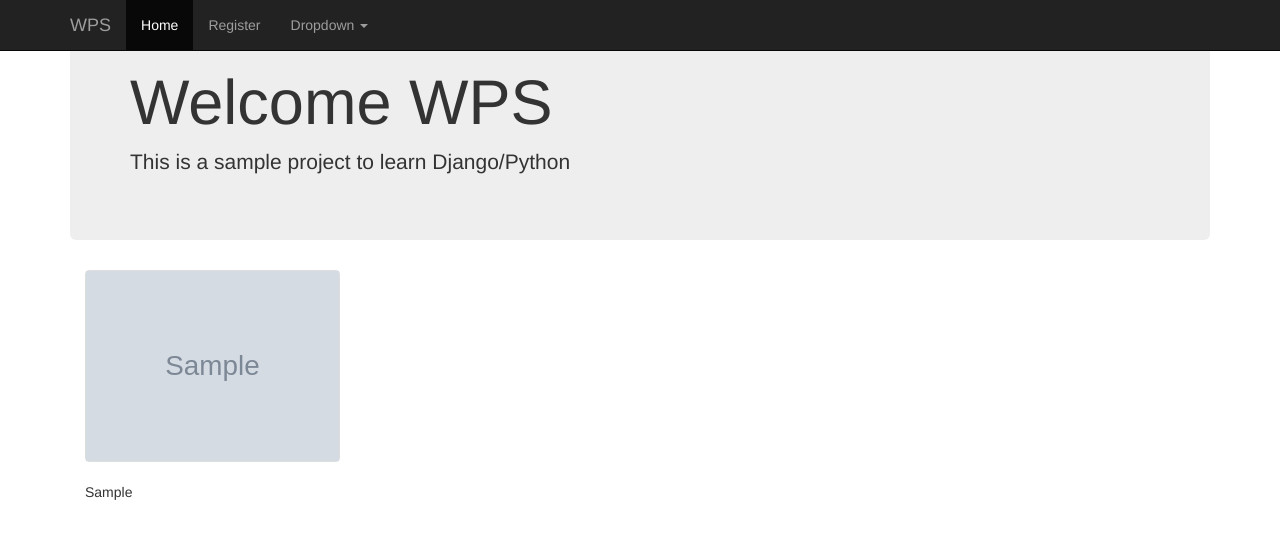
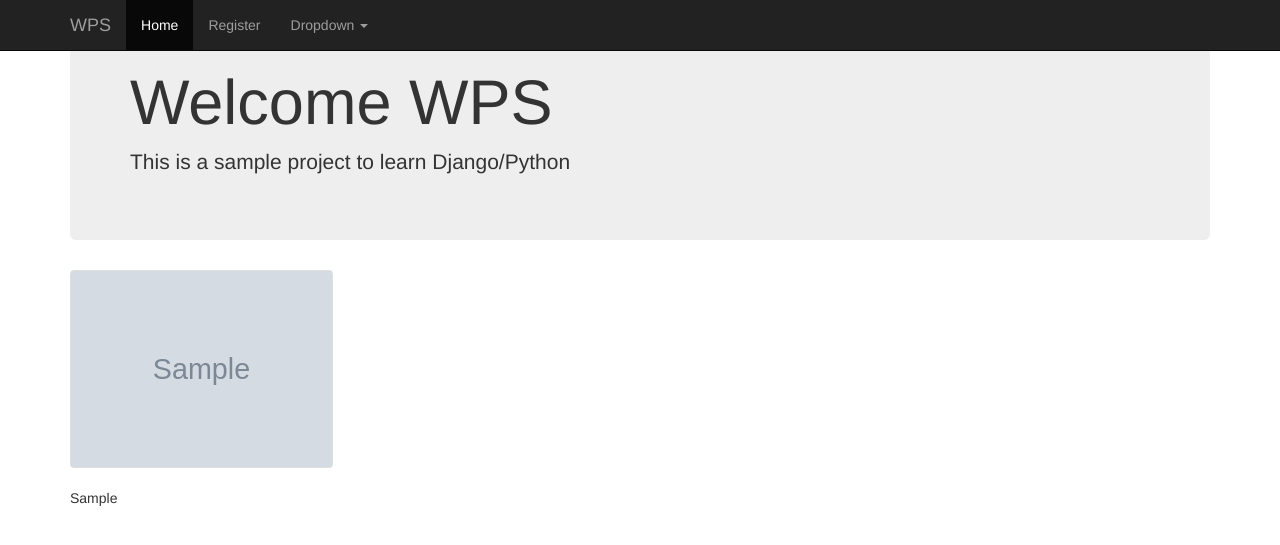
Before and after one commit to afsharm/wps, a Django app: page /wpsa/ in a window 1280 px wide. Shown: the top 545 px of the page. Run offline with Django 3.2, Linux system fonts and the light colour scheme; tables that the repository leaves empty hold one stand-in row (values such as "Sample post"); grey boxes marked "Sample" are stand-in pictures; some libraries are stand-ins or nearby versions.

Commit message:
simplified html/img structure [#2]

```diff
--- a/wpsa/static/wpsa/style.css
+++ b/wpsa/static/wpsa/style.css
@@ -24,3 +24,8 @@ li a {
 .thumbnail {
     padding: 0;
 }
+
+.imgl
+{
+    max-width: 300px;
+}
--- a/wpsa/templates/wpsa/index.html
+++ b/wpsa/templates/wpsa/index.html
@@ -8,9 +8,9 @@
       </div>
 
 {% if active_wp %}
-<ul class="hide-bullets">
+<div class="row">
 	{% for wp in active_wp %}
-    <li class="col-sm-3">
+    <div class="col-md-3 col-sm-4 col-xs-6">
         <a class="thumbnail" href="{% url 'wpsa:detail' wp.id %}">
             {% if wp.image %} <!-- image is empty or null -->
             <img src=uploads/{{wp.image}}>
@@ -19,9 +19,9 @@
             {% endif %}
             </a>
         <span>{{wp.province}}</span>
-    </li>
+    </div>
 	{% endfor %}
-</ul>
+</div>
 {% else %}
 	<p>
 		No Workplace is defined
```
